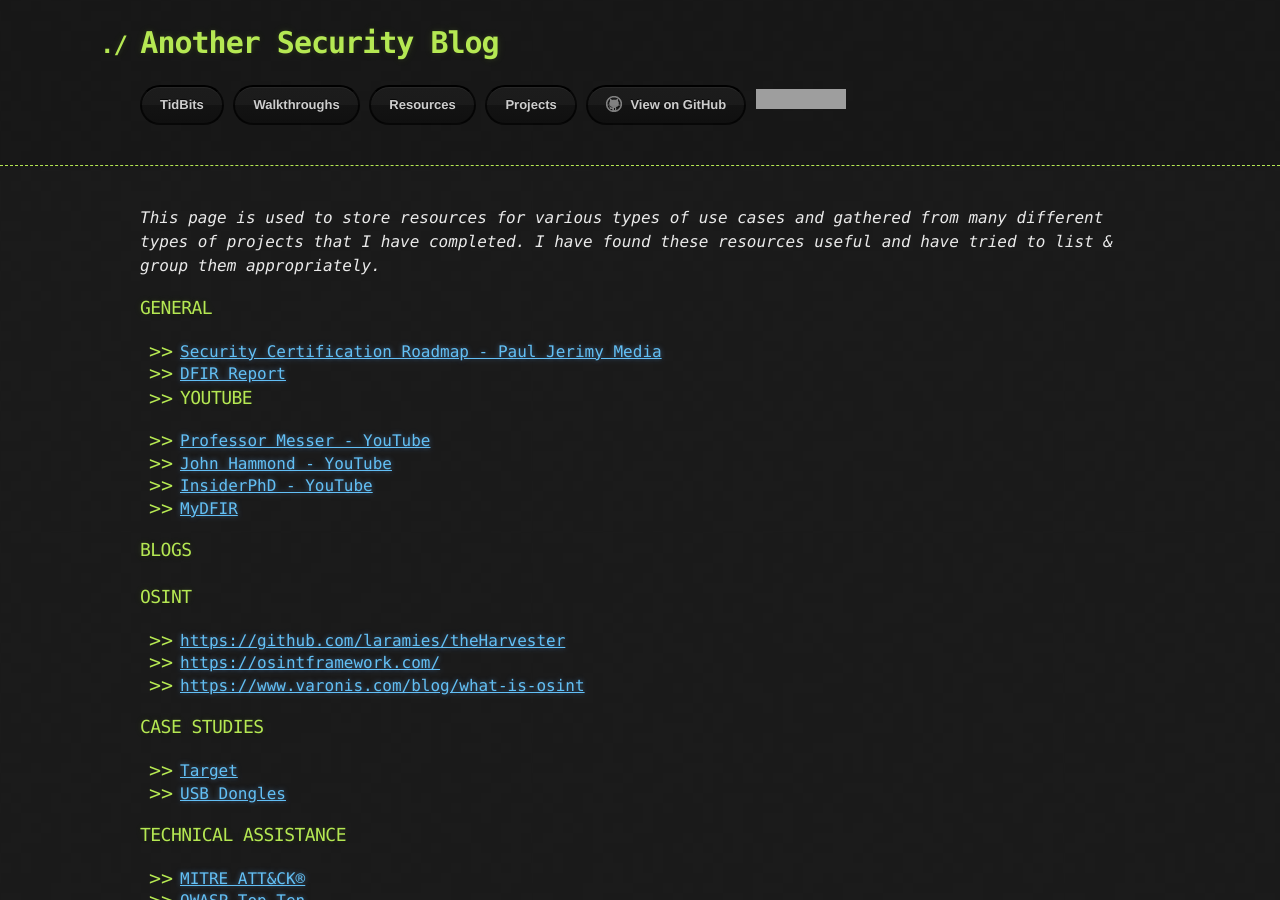
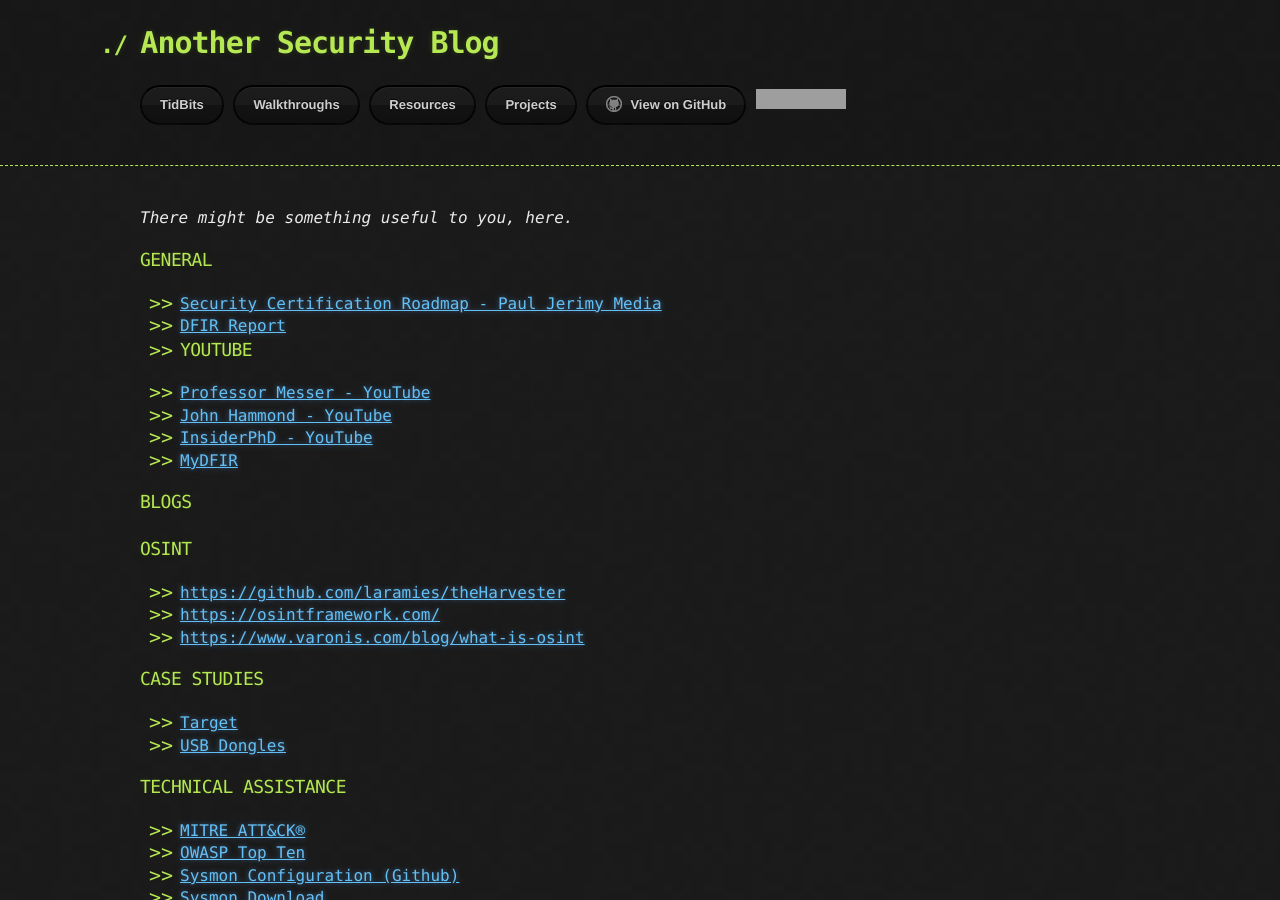
Before and after one commit to CyberCasquatch/cybercasquatch.github.io, a Jekyll site: the page built from Resources-page.md, in a window 1280 px wide and 900 px high. Built offline with Jekyll 4.4.1, drawn with Linux system fonts in a browser that asks for light colours; the repository's description, which GitHub fills in, is left out; grey boxes are pictures that could not be loaded.

Commit message:
Update Resources-page.md

```diff
--- a/Resources-page.md
+++ b/Resources-page.md
@@ -7,7 +7,7 @@
 ---
 
 
-_This page is used to store resources for various types of use cases and gathered from many different types of projects that I have completed. I have found these resources useful and have tried to list & group them appropriately._
+_There might be something useful to you, here._
 
 ### GENERAL
 * [Security Certification Roadmap - Paul Jerimy Media](https://pauljerimy.com/security-certification-roadmap/)
```
